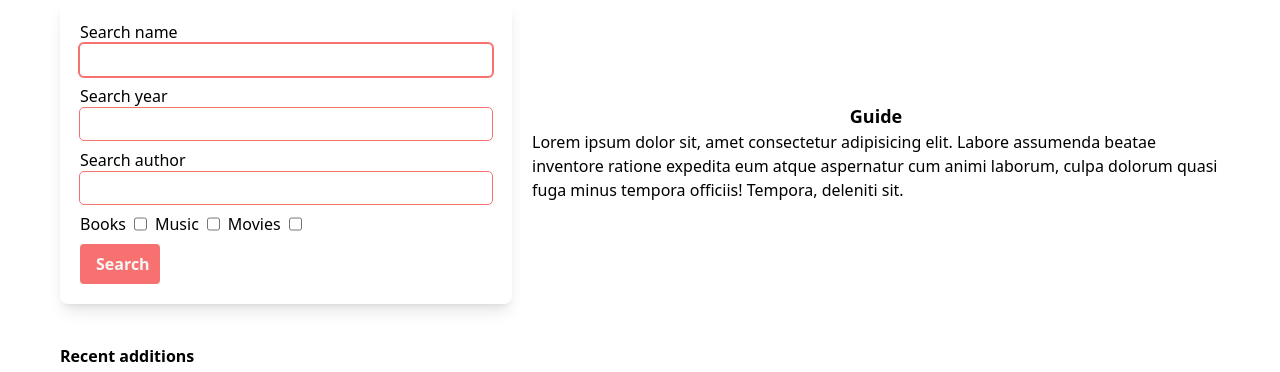
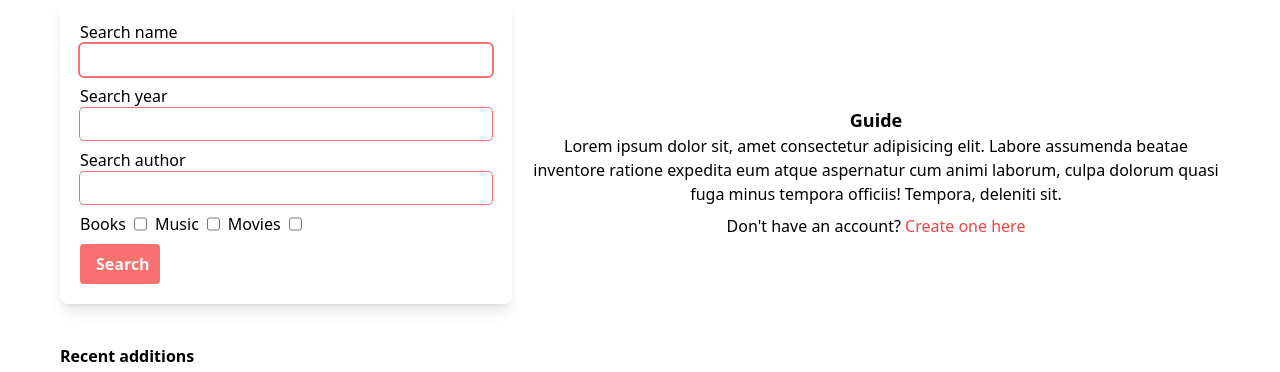
Before and after one commit to hamk-webdev-intip21a6/lainakoodarit_project, a Django app: page / in a window 1280 px wide. Shown: the part 80-452 px from the top of the page. Run offline with Django 4.2, Linux system fonts and the light colour scheme; data comes from the database, SQL or seed files in the repository; some libraries are stand-ins or nearby versions.

Commit message:
added navbar animation and create account link to index

```diff
--- a/borrow/static/js/navbar.js
+++ b/borrow/static/js/navbar.js
@@ -7,12 +7,30 @@ const navButtonIcons = {
   close: "/static/icons/navbutton-close.svg",
 };
 
+// await function for adding delay
+function delay(ms = 200) {
+  return new Promise((resolve) => setTimeout(resolve, ms));
+}
+
 navButton.addEventListener("click", (event) => {
   // toggle navigation bar button's state
   isNavOpen = !isNavOpen;
   console.log(isNavOpen);
   console.log(navButtonIcon.src);
   // change the navbutton's icon based on the isNavOpen variable
-  navButtonIcon.src = navButtonIcons[isNavOpen ? "close" : "open"];
+  navButtonIcon.src = navButtonIcons[isNavOpen ? "open" : "close"];
+  // navList.classList.toggle("hidden");
+  toggleNavigation();
+});
+
+async function toggleNavigation() {
+  if (!isNavOpen) {
+    navList.classList.toggle("hidden");
+    await delay();
+    navList.classList.toggle("opacity-0");
+    return;
+  }
+  navList.classList.toggle("opacity-0");
+  await delay();
   navList.classList.toggle("hidden");
-});
+}
--- a/borrow/templates/borrow/index.html
+++ b/borrow/templates/borrow/index.html
@@ -5,9 +5,9 @@
   <script src="{% static 'js/carousel.js' %}" defer></script>
 {% endblock %}
 {% block content %}
-<main class="grid md:grid-flow-col grid-cols-5 gap-x-5 px-5 max-w-[1200px] mx-auto">
+<main class="grid md:grid-flow-col grid-cols-5 gap-x-5 gap-y-5 px-5 max-w-[1200px] mx-auto">
   <!-- search form -->
-  <form action="" class="col-span-6 md:col-span-2 grid grid-flow-row gap-y-2 shadow-lg rounded-lg p-5">
+  <form action="" class="col-span-6 md:col-span-3 lg:col-span-2 grid grid-flow-row gap-y-2 shadow-lg rounded-lg p-5">
     {% csrf_token %}
     <div class="flex flex-col">
       <label for="search_name">Search name</label>
@@ -36,7 +36,7 @@
       transition-all hover:text-neutral-900 active:brightness-75">Search</button>
   </form>
   <!-- user guide -->
-  <div class="col-span-5 flex flex-col justify-center md:col-span-3">
+  <div class="col-span-5 flex flex-col gap-y-2 justify-center order-first mt-10 text-center md:order-last md:col-span-2 lg:col-span-3">
     <div>
       <h2 class="text-lg text-center font-semibold">Guide</h2>
       <p>
@@ -45,6 +45,9 @@
         cum animi laborum, culpa dolorum quasi fuga minus tempora officiis! Tempora, deleniti sit.
       </p>
     </div>
+    <p>Don't have an account?
+      <a href="{% url 'account:signup' %}" class="text-red-500 transition-all hover:brightness-75 hover:underline">Create one here</a>
+    </p>
   </div>
 </main>
 
--- a/templates/base.html
+++ b/templates/base.html
@@ -26,7 +26,7 @@
         <p class="text-center opacity-75 hidden self-center pt-1 md:block">Lainakoodarit</p>
       </div>
       <!-- navigation links to different pages -->
-      <ul class="mx-auto text-center w-full hidden sm:flex sm:gap-x-4
+      <ul class="mx-auto text-center w-full opacity-0 hidden transition-all sm:opacity-100 sm:flex sm:gap-x-4
         [&>li>a]:py-2 [&>li>a]:block [&>li>a]:w-full [&>li]:rounded-md [&>li:nth-child(even)]:bg-red-50
         sm:w-auto sm:mx-0 sm:flex-row sm:[&>li:nth-child(even)]:bg-transparent">
         <li class="hover:underline">
```
